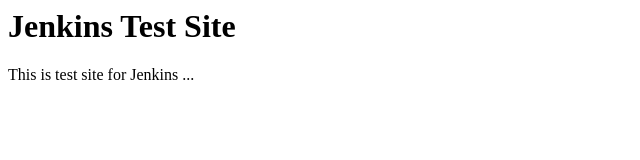
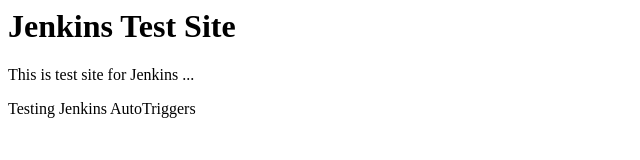
Before and after one commit to digitalnerd/jenkins_test, a plain HTML site: page index.html in a window 1280 px wide. Shown: the whole page, without its empty margins (0-640 px from the left). Drawn offline with Linux system fonts and the light colour scheme.

Commit message:
update index.html

```diff
--- a/index.html
+++ b/index.html
@@ -2,5 +2,6 @@
 <body>
 <h1>Jenkins Test Site</h1>
 <p>This is test site for Jenkins ...</p>
+<p>Testing Jenkins AutoTriggers</p>
 </body>
 </html>
```
